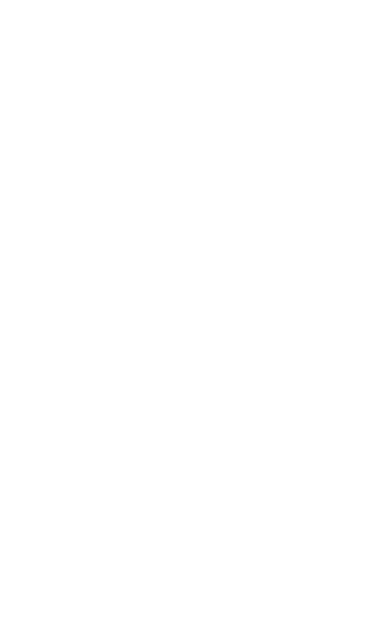
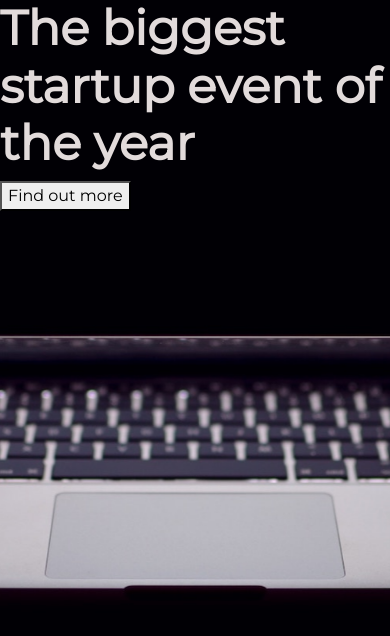
Before and after one commit to paulgellatly/bootstrap-landing-page, a plain HTML site: page index.html in a window 390 px wide. Shown: the top 636 px of the page. Drawn offline with nearby package versions, Linux system fonts and the light colour scheme.

Commit message:
added responsive background image

```diff
--- a/index.html
+++ b/index.html
@@ -1,18 +1,15 @@
 <!DOCTYPE html>
-<html>
-  <head>
-    <title>Startup</title>
-
-    <!-- Google Fonts -->
-    <link href="https://fonts.googleapis.com/css?family=Montserrat" rel="stylesheet">
-
-    <!-- Bootstrap CSS from a CDN. This way you don't have to include the bootstrap file yourself -->
+<html lang="en">
+<head>
+    <meta charset="utf-8">
+    <meta name="viewport" content="width=device-width, initial-scale=1, shrink-to-fit=no">
+	<link href="https://fonts.googleapis.com/css?family=Montserrat" rel="stylesheet">
     <link rel="stylesheet" href="https://stackpath.bootstrapcdn.com/bootstrap/4.3.1/css/bootstrap.min.css" integrity="sha384-ggOyR0iXCbMQv3Xipma34MD+dH/1fQ784/j6cY/iJTQUOhcWr7x9JvoRxT2MZw1T" crossorigin="anonymous">
-
-    <!-- Your own stylesheet -->
     <link rel="stylesheet" type="text/css" href="style.css">
-  </head>
-  <body>
-
-  </body>
+  	<title>Bootstrap Landing Page</title>
+</head>
+<body>
+    <h1><strong>The biggest startup event of the year</strong></h1>
+    <button>Find out more</button>
+</body>
 </html>
--- a/style.css
+++ b/style.css
@@ -1,6 +1,16 @@
 body,
 html {
-  width: 100%;
-  height: 100%;
-  font-family: 'Montserrat', sans-serif;
+	width: 100%;
+	height: 100%;
+	font-family: 'Montserrat', sans-serif;
+	background: url(header.jpg) no-repeat center center fixed;
+	-webkit-background-size: cover;
+	-moz-background-size: cover;
+	-o-background-size: cover;
+	background-size: cover;
 }
+
+h1 {
+	font-size: 3rem;
+	color: #e2dbdb;
+}
```
